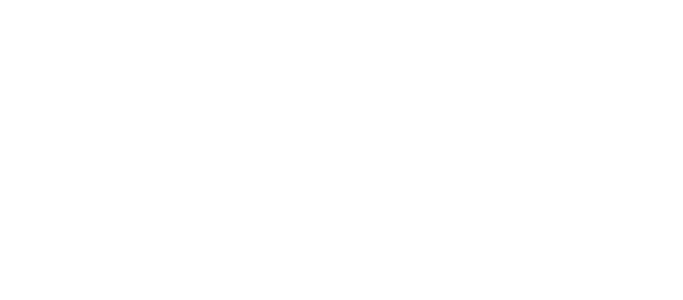
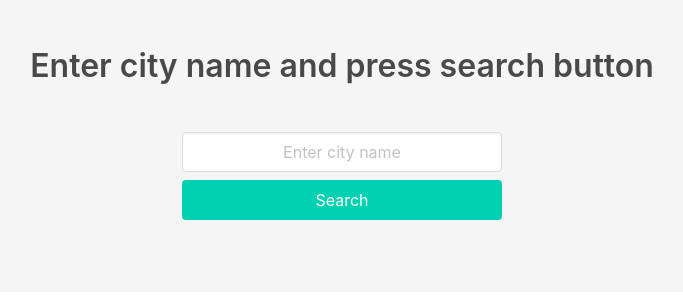
Before and after one commit to yuzumi/weather-app, a React (Create React App) app: page / in a window 1280 px wide. Shown: the top 300 px of the page, without its empty margins (298-981 px from the left). Built offline with nearby package versions, Linux system fonts and the light colour scheme.

Commit message:
feat: update app component

```diff
--- a/src/App.tsx
+++ b/src/App.tsx
@@ -1,9 +1,50 @@
 import React from 'react';
+import { useDispatch, useSelector } from 'react-redux';
+
+import { RootState } from 'store';
+import { setAlert } from 'store/actions/alertActions';
+import { setError } from 'store/actions/weatherActions';
+
+import Weather from 'components/Weather'
+import Search from 'components/Search';
+import Alert from 'components/Alert';
 
 import 'App.css';
 
-const App: React.FC = () => (
-  <div className="app"></div>
-);
+const App: React.FC = () => {
+  const dispatch = useDispatch();
+
+  const weatherData = useSelector((state: RootState) => state.weather.data);
+  const loading = useSelector((state: RootState) => state.weather.loading);
+  const error = useSelector((state: RootState) => state.weather.error);
+
+  const alertMessage = useSelector((state: RootState) => state.alert.message);
+
+  return (
+    <div className="app has-text-centered">
+      <Search title="Enter city name and press search button" />
+
+      {loading ? (
+        <h2 className="is-size-3 py-2">Loading...</h2>
+      ) : (
+        weatherData?.main && <Weather data={weatherData} />
+      )}
+
+      {alertMessage && (
+        <Alert
+          message={alertMessage}
+          onClose={() => { dispatch(setAlert('')); }}
+        />
+      )}
+
+      {error && (
+        <Alert
+          message={error}
+          onClose={() => { dispatch(setError()); }}
+        />
+      )}
+    </div>
+  );
+};
 
 export default App;
```
